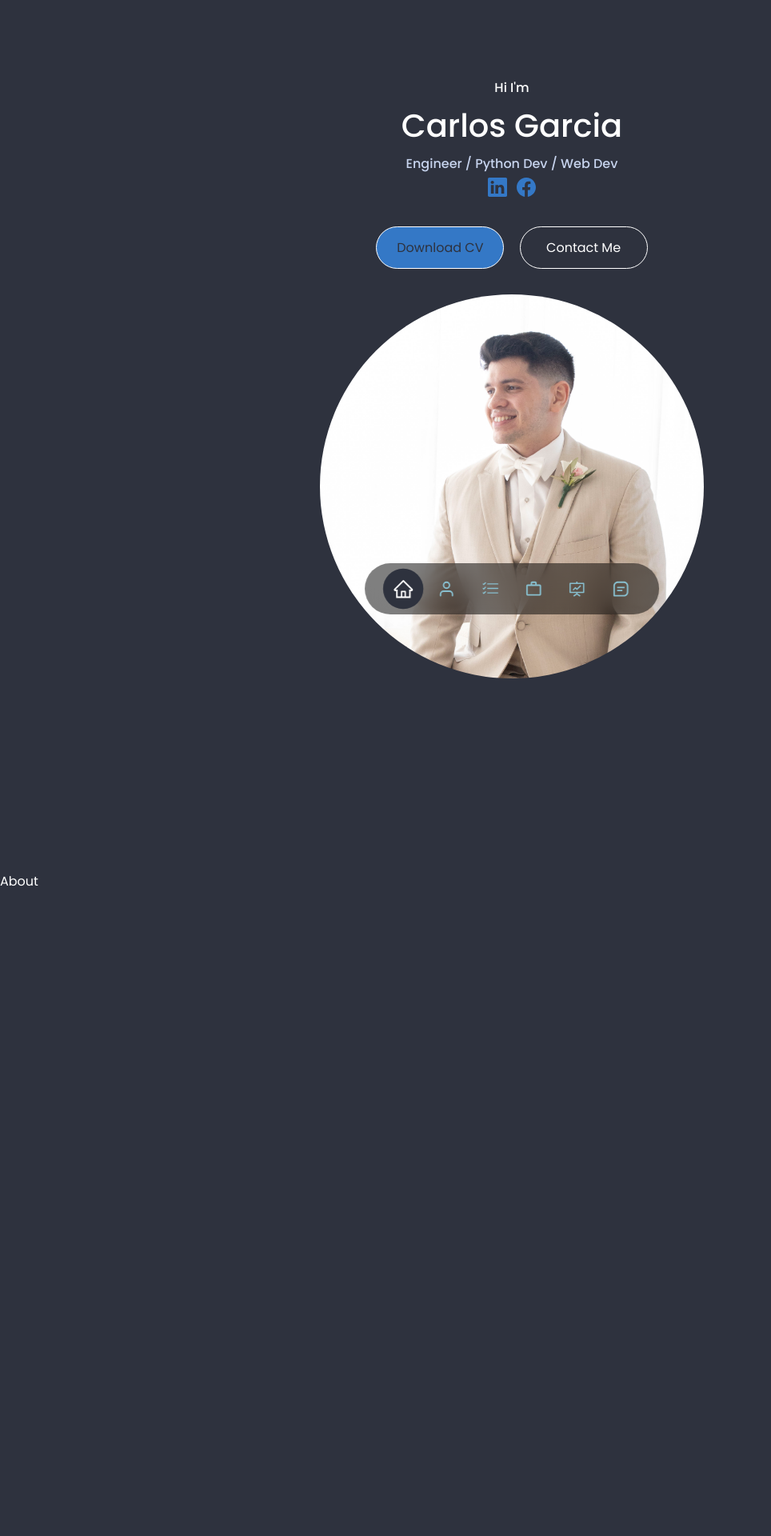
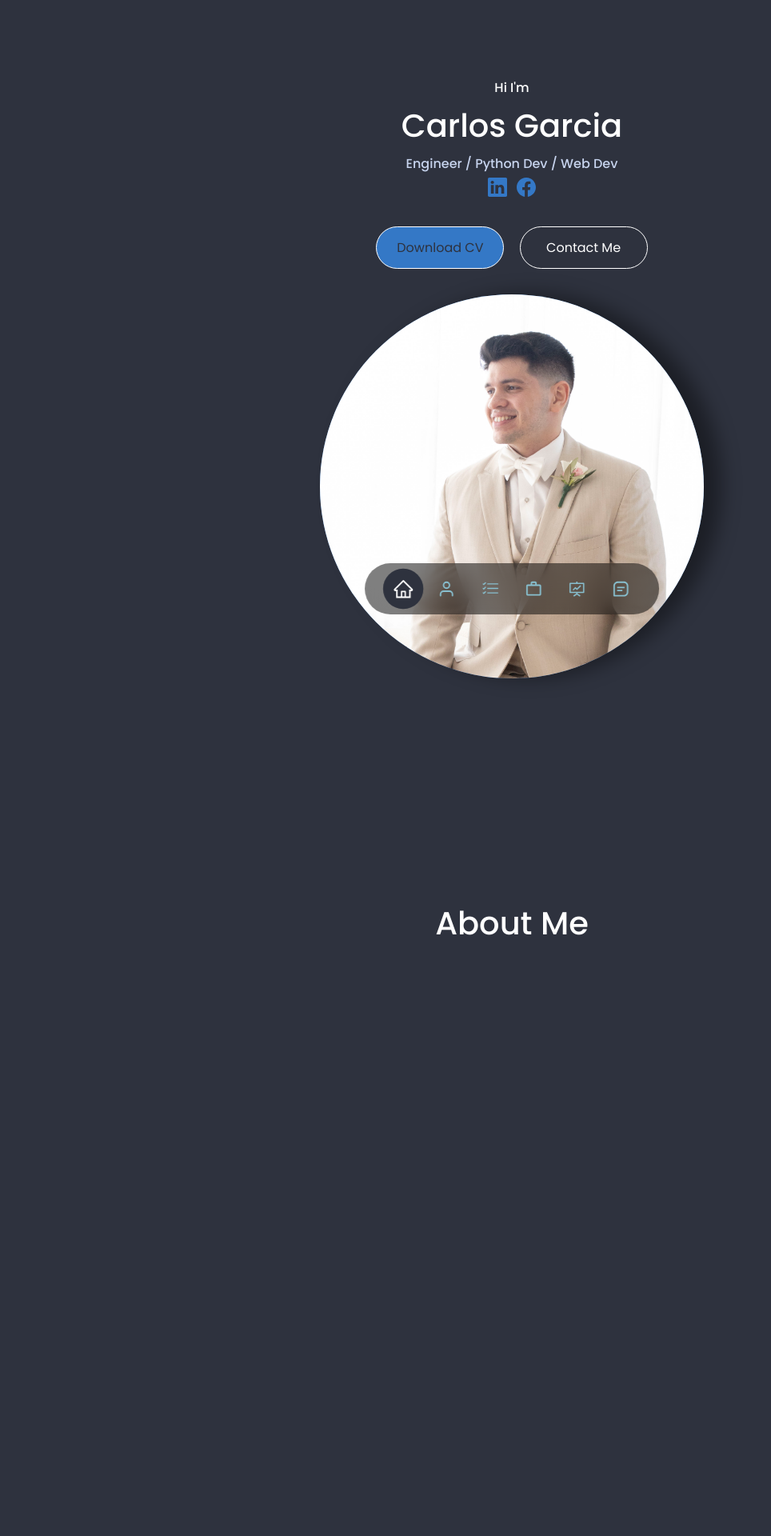
Before and after one commit to cagarcia2011/carlosadriangarcia, a React (Create React App) app: page / in a window 1280 px wide. Shown: the top 1920 px of the page at 80% size, without its empty margins (0-964 px from the left). Built offline with nearby package versions, Linux system fonts and the light colour scheme.

Commit message:
Changed 10 documents.

```diff
--- a/src/components/about/About.jsx
+++ b/src/components/about/About.jsx
@@ -4,7 +4,10 @@ import './about.css'
 function About() {
   return (
     <section id="about">
-      About
+      <div className="container about__container">
+        <h1>About Me</h1>
+
+      </div>
     </section>
   )
 }
--- a/src/components/about/about.css
+++ b/src/components/about/about.css
@@ -0,0 +1,13 @@
+#about {
+    height: 100vh;
+    min-height: 45rem;
+    padding-top: 2rem;
+    overflow: hidden;
+    z-index: 0;
+  }
+
+  .about__container {
+    text-align: center;
+    height: 100%;
+    position: relative;
+  }
--- a/src/components/contact/Contact.jsx
+++ b/src/components/contact/Contact.jsx
@@ -4,7 +4,10 @@ import './contact.css'
 function Contact() {
   return (
     <section id="contact">
-      Contact
+      <div className="container contact__container">
+        <h1>Contact Me</h1>
+
+      </div>
     </section>
   )
 }
--- a/src/components/contact/contact.css
+++ b/src/components/contact/contact.css
@@ -0,0 +1,13 @@
+#contact {
+    height: 100vh;
+    min-height: 45rem;
+    padding-top: 2rem;
+    overflow: hidden;
+    z-index: 0;
+  }
+
+  .contact__container {
+    text-align: center;
+    height: 100%;
+    position: relative;
+  }
--- a/src/components/header/Header.jsx
+++ b/src/components/header/Header.jsx
@@ -6,8 +6,8 @@ import HeaderSocials from './HeaderSocials'
 
 const Header = () => {
   return (
-    <header>
-      <div className="container header__container" id="home">
+    <header id="home">
+      <div className="container header__container">
         <h4>Hi I'm</h4>
         <h1>Carlos Garcia</h1>
         <h4 className="text-light">
@@ -16,9 +16,11 @@ const Header = () => {
         <HeaderSocials />
         <CTA />
        <div className="img-container">
-          <div className="me">
-            <img src={ME} alt="Me" />
-          </div>
+          <a href="#about" className="img_anchor">
+            <div className="me">
+              <img src={ME} alt="Me" />
+            </div>
+          </a>
        </div>
       </div>
     </header>
--- a/src/components/header/header.css
+++ b/src/components/header/header.css
@@ -3,6 +3,7 @@ header {
   min-height: 60rem;
   padding-top: 6rem;
   overflow: hidden;
+  z-index: 0;
 }
 
 .header__container {
@@ -66,6 +67,20 @@ header {
   overflow: hidden;
   background: var(--variant-bg-color);
   border-radius: 50%;
+  box-shadow: 22px -1px 25px rgba(0, 0, 0, 0.4)  ;
+	-webkit-box-shadow: 22px -1px 25px rgba(0, 0, 0, 0.4)  ;
+	-moz-box-shadow: 22px -1px 25px rgba(0, 0, 0, 0.4)  ;
+  position: relative;
+  transition: all 400ms ease-in-out;
+}
+
+.me:hover {
+  cursor: pointer;
+  left: 0.2rem;
+  transform: rotateZ(5deg);
+  box-shadow: 1px -1px 25px rgba(0, 0, 0, 0.4)  ;
+	-webkit-box-shadow: 1px -1px 25px rgba(0, 0, 0, 0.4)  ;
+	-moz-box-shadow: 1px -1px 25px rgba(0, 0, 0, 0.4)  ;
 }
 
 /* == MEDIA QUERIES (MEDIUM DEVICES) == */
@@ -82,9 +97,6 @@ header {
 
 /* == MEDIA QUERIES (SMALL DEVICES) == */
 @media screen and (max-width: 600px) {
-  header {
-    min-height: 45rem;
-  }
   .me {
     width: 20rem;
   }
--- a/src/components/nav/nav.css
+++ b/src/components/nav/nav.css
@@ -10,6 +10,7 @@ nav {
   bottom: 2rem;
   border-radius: 3rem;
   backdrop-filter: blur(15px);
+  z-index: 100;
 }
 
 nav a {
--- a/src/mediaQueries.css
+++ b/src/mediaQueries.css
@@ -2,10 +2,6 @@
 @media screen and (max-width: 1024px) {
   .container {
     width: var(--container-width-md);
-  }
-
-  section {
-    margin-top: 6rem;
   }
 }
 
@@ -14,8 +10,4 @@
   .container {
     width: var(--container-width-sm);
   }
-
-  section > h2 {
-    margin-bottom: 2rem;
-  }
 }
```
Also changed, not shown: src/components/nav/Nav.jsx (+32 -1 lines), src/hooks/useScrollPosition.js (added, +19 -0 lines).
